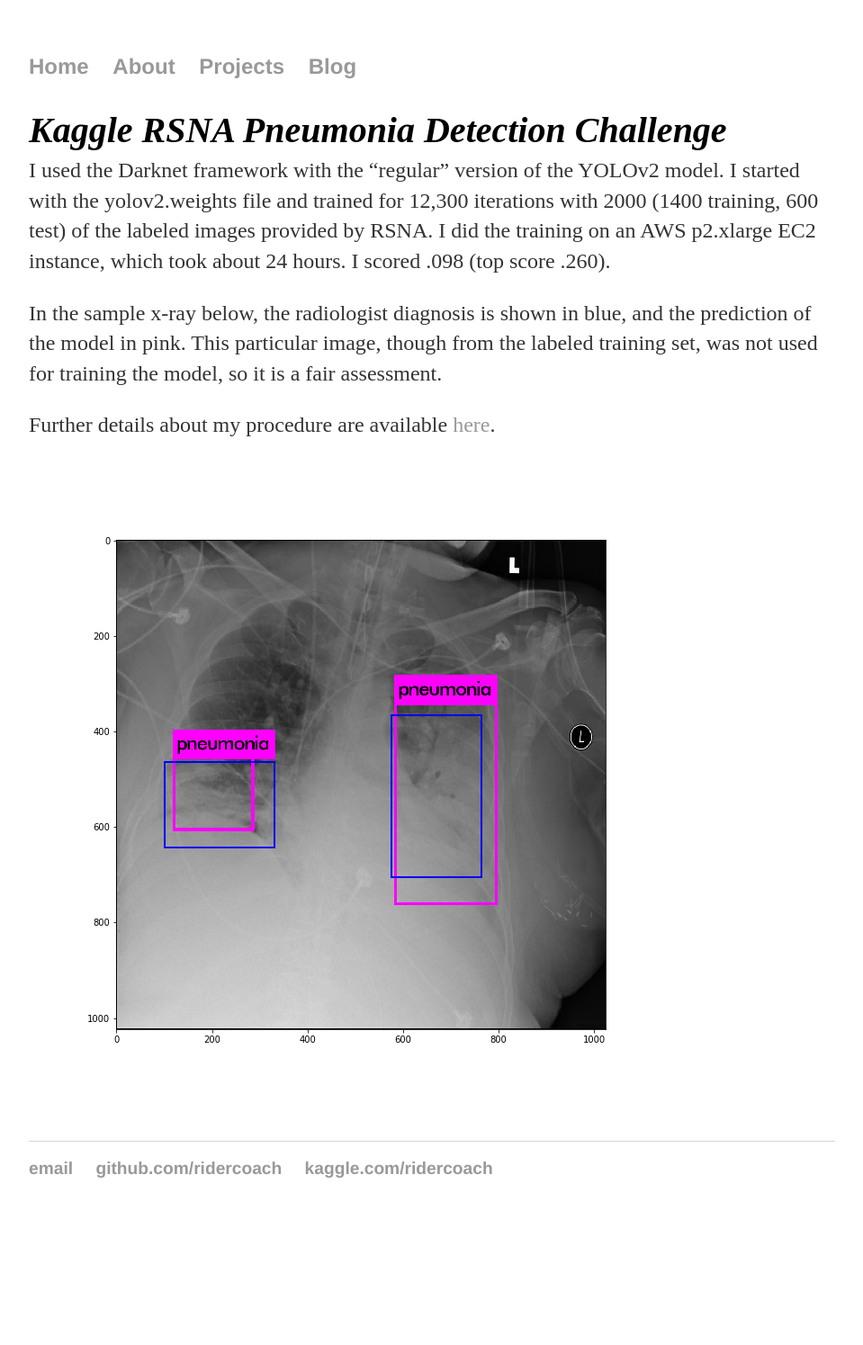
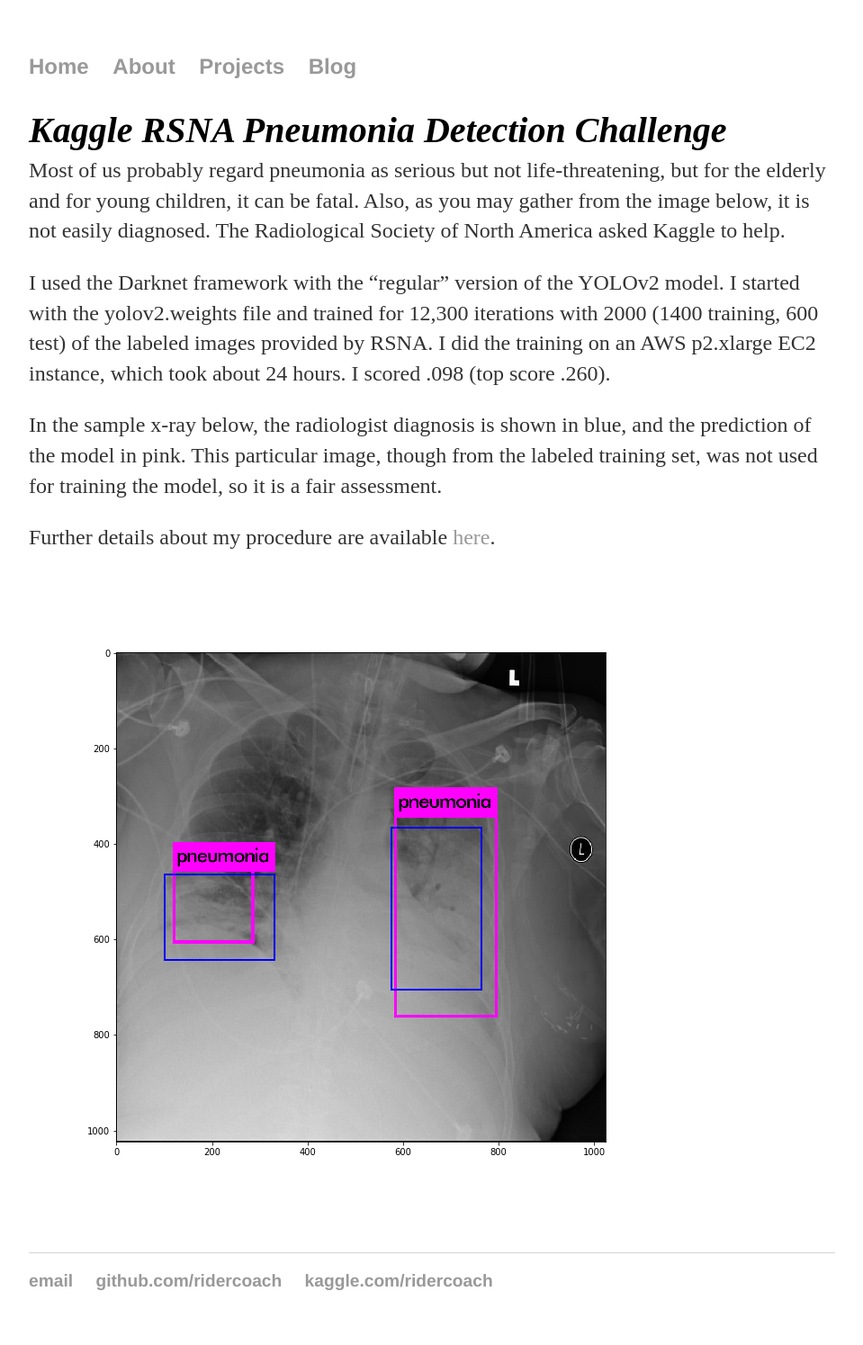
Before and after one commit to ridercoach/ridercoach.github.io, a Jekyll site: the page built from _projects/a_rsna.md, in a window 1280 px wide. Shown: the whole page at 90% size, without its empty margins (160-1119 px from the left). Built offline with Jekyll 4.4.1, drawn with Linux system fonts in a browser that asks for light colours; before the commit the page ends 1370 px from its top, so only the background shows below that.

Commit message:
edited RSNA notes

```diff
--- a/_projects/a_rsna.md
+++ b/_projects/a_rsna.md
@@ -5,6 +5,11 @@
 ---
 
 ## Kaggle RSNA Pneumonia Detection Challenge
+
+Most of us probably regard pneumonia as serious but not life-threatening, but
+for the elderly and for young children, it can be fatal. Also, as you
+may gather from the image below, it is not easily diagnosed. The Radiological
+Society of North America asked Kaggle to help.
 
 I used the Darknet framework with the "regular" version of the YOLOv2 model.
 I started with the yolov2.weights file and trained for 12,300 iterations
```
